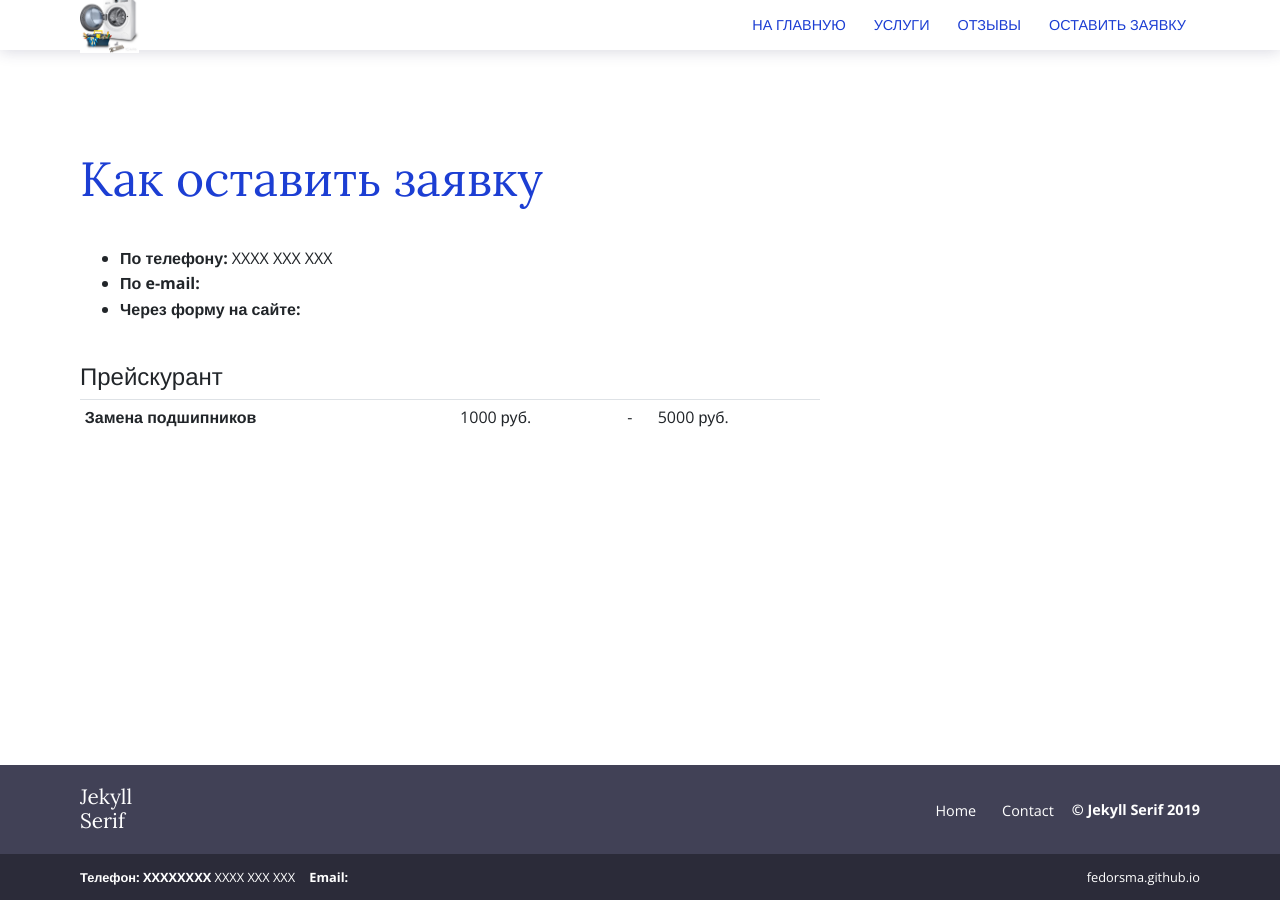
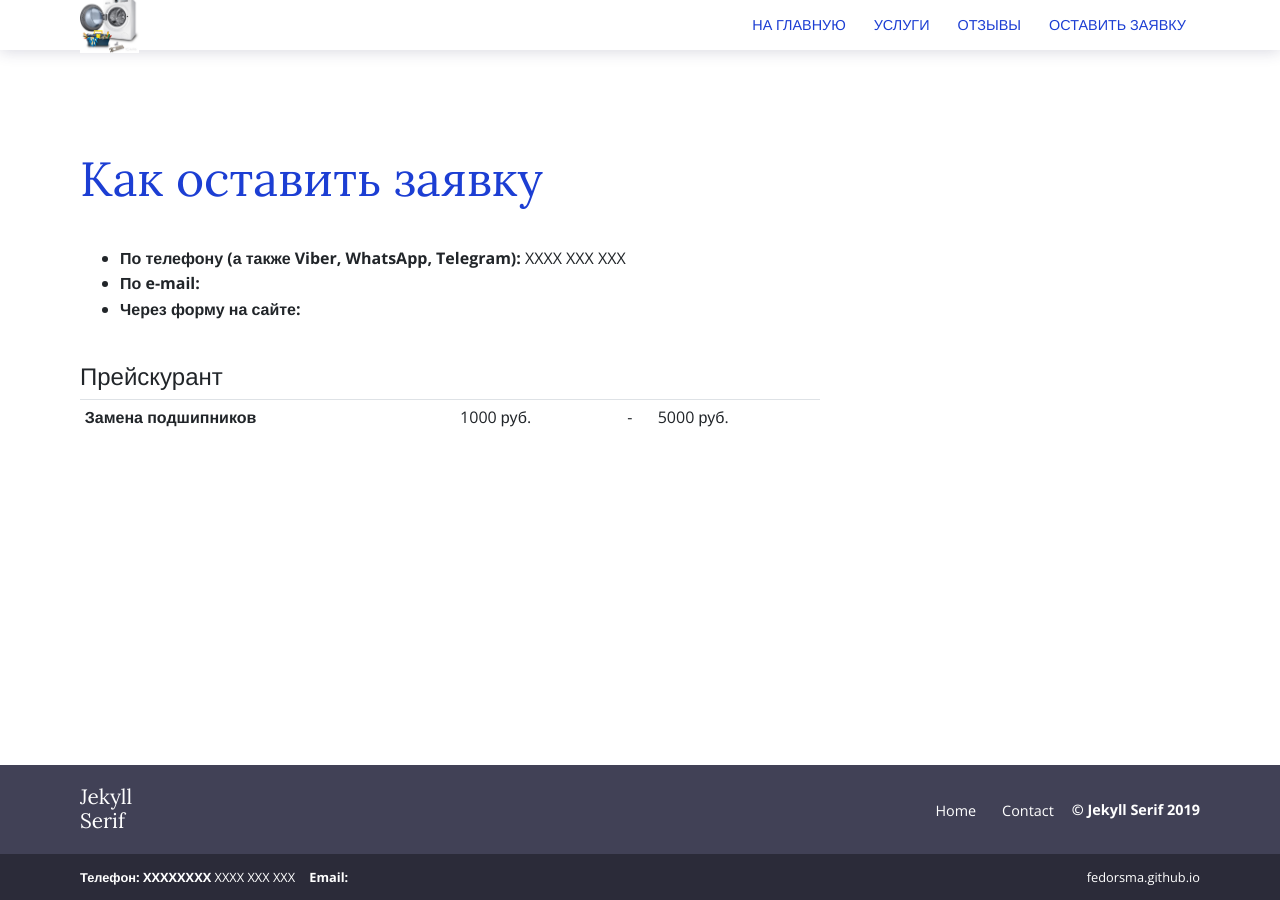
Before and after one commit to fedorsma/fedorsma.github.io, a Jekyll site: the page built from contact.html, in a window 1280 px wide. Built offline with Jekyll 4.4.1, drawn with Linux system fonts in a browser that asks for light colours.

Commit message:
Update contact.html

```diff
--- a/contact.html
+++ b/contact.html
@@ -17,7 +17,7 @@ bodyClass: page-contact
   <div class="row">
     <div class="col-12 col-md-8">
       <ul>
-        <li><strong>По телефону: </strong>{{ site.data.contact.phone }}</li>
+        <li><strong>По телефону (а также Viber, WhatsApp, Telegram): </strong>{{ site.data.contact.phone }}</li>
         <li><strong>По e-mail: </strong><a href="mailto:{{ site.data.contact.email }}">
             {{ site.data.contact.email }}</a></li>
         {% if site.data.contact.address %}
```
